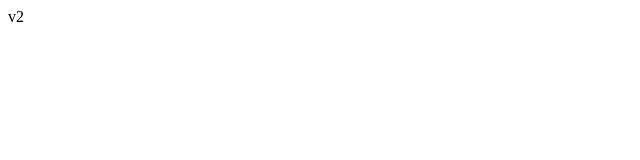
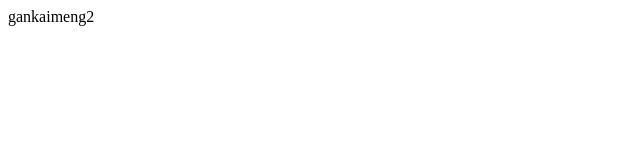
Before and after one commit to gankaimeng/test1, a plain HTML site: page index.html in a window 1280 px wide. Shown: the full height of the page, 0-640 px from the left. Drawn offline with Linux system fonts and the light colour scheme.

Commit message:
gankaimeng2 -commit first

```diff
--- a/index.html
+++ b/index.html
@@ -7,6 +7,6 @@
     <title>Document</title>
 </head>
 <body>
-    v2
+    gankaimeng2
 </body>
 </html>
```
